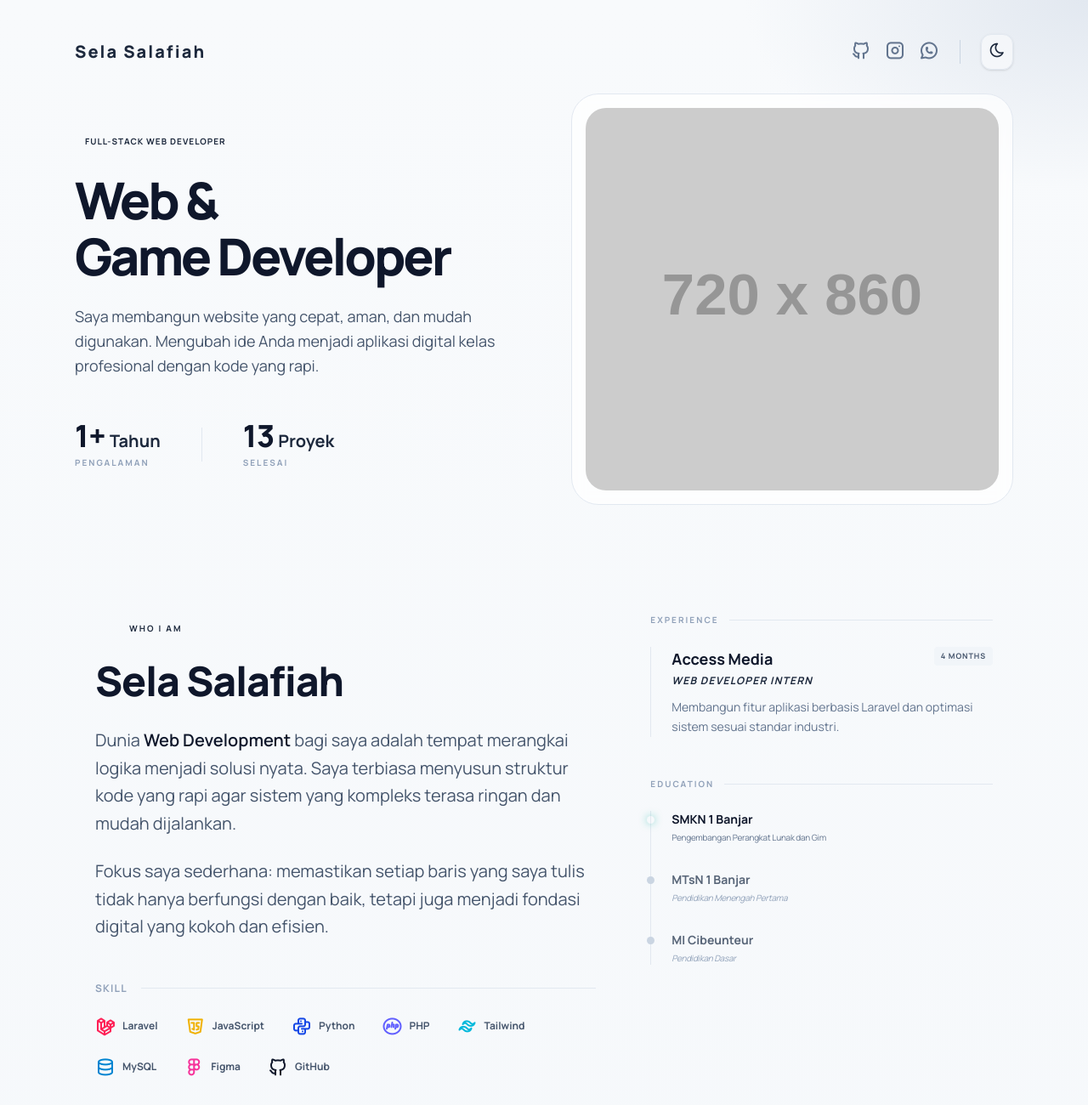
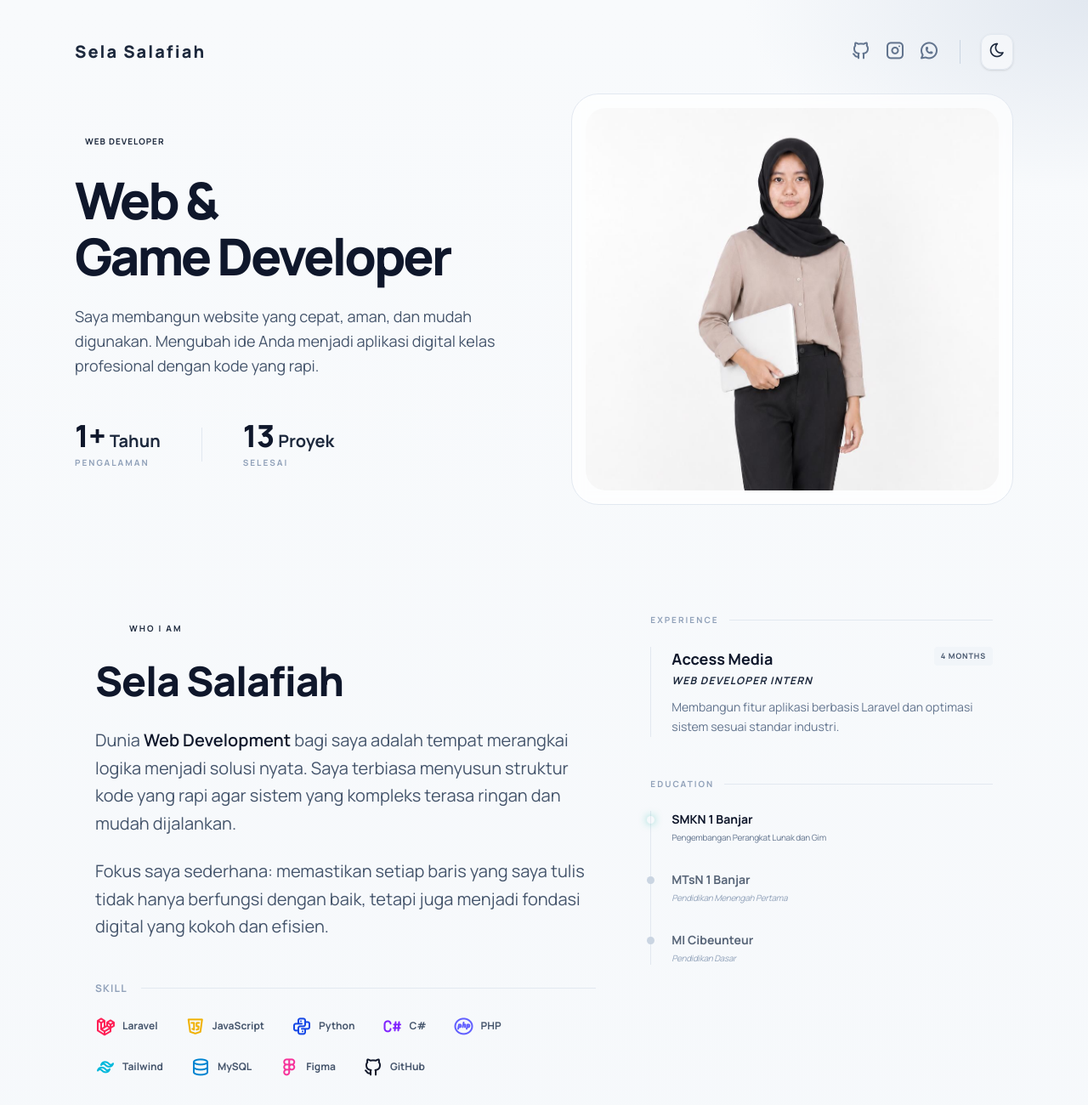
Before and after one commit to selazy1/portofolio, a website: page index.html in a window 1280 px wide. Shown: the top 1300 px of the page at 85% size. Drawn offline with nearby package versions, Linux system fonts and the light colour scheme; files that its build step writes are made by us from their sources; placeholder pictures from the web are drawn by us.

Commit message:
menambah foto  profil

```diff
--- a/index.html
+++ b/index.html
@@ -83,7 +83,7 @@
         <section class="grid lg:grid-cols-2 gap-10 lg:gap-16 items-center pt-10 md:pt-7">
             <div class="order-2 lg:order-1 animate-rise [animation-delay:80ms]">
                 <p class="inline-flex items-center px-3 py-1 rounded-full text-[10px] uppercase tracking-widest font-bold bg-accent-100 dark:bg-accent-900/30 text-accent-600 dark:text-accent-400 mb-6">
-                    Full-Stack Web Developer
+                    Web Developer
                 </p>
                 <h1 class="text-5xl lg:text-6xl font-extrabold leading-[1.1] text-slate-900 dark:text-white tracking-tighter">
                     Web &<br>Game Developer
@@ -116,7 +116,7 @@
 
             <div class="order-1 lg:order-2 animate-rise [animation-delay:180ms]">
                 <div class="relative rounded-[2rem] p-4 bg-white/70 dark:bg-slate-900/50 backdrop-blur border border-slate-200 dark:border-slate-800">
-                    <img src="https://placehold.co/720x860/e2e8f0/475569?text=Sela+Salafiah" alt="Foto profil" class="rounded-[1.5rem] w-full h-[450px] object-cover">
+                    <img src="assets/profil.jpeg" alt="Foto profil" class="rounded-[1.5rem] w-full h-[450px] object-cover">
                 </div>
             </div>
         </section>
@@ -161,6 +161,10 @@
                             <div class="flex items-center gap-2 group cursor-default">
                                 <i class="ti ti-brand-python text-2xl text-blue-700 transition-transform group-hover:-translate-y-1"></i>
                                 <span class="text-xs font-bold text-slate-600 dark:text-slate-300">Python</span>
+                            </div>
+                            <div class="flex items-center gap-2 group cursor-default">
+                                <i class="ti ti-brand-c-sharp text-2xl text-violet-600 transition-transform group-hover:-translate-y-1"></i>
+                                <span class="text-xs font-bold text-slate-600 dark:text-slate-300">C#</span>
                             </div>
                             <div class="flex items-center gap-2 group cursor-default">
                                 <i class="ti ti-brand-php text-2xl text-indigo-500 transition-transform group-hover:-translate-y-1"></i>
@@ -555,7 +559,7 @@
             </a>
 
             <div class="flex justify-center gap-8 mt-16">
-                <a href="https://github.com/selasalafiah" target="_blank" class="text-slate-400 hover:text-slate-900 dark:hover:text-white transition-colors">
+                <a href="https://github.com/selazy1" target="_blank" class="text-slate-400 hover:text-slate-900 dark:hover:text-white transition-colors">
                     <i class="ti ti-brand-github text-2xl"></i>
                 </a>
                 <a href="https://www.instagram.com/seselavy" target="_blank" class="text-slate-400 hover:text-pink-500 transition-colors">
```
Also changed, not shown: assets/profil.jpeg (added).
